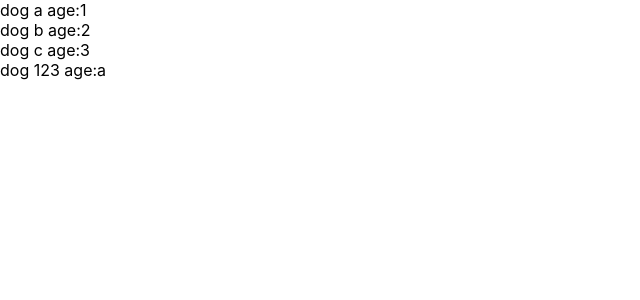
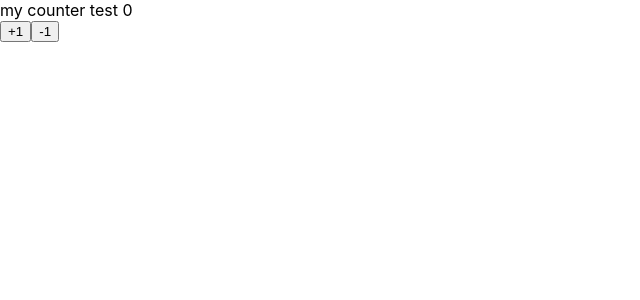
Before and after one commit to bui2jp/react-learn, a React (Create React App) app: page / in a window 1280 px wide. Shown: the top 300 px of the page, without its empty margins (0-640 px from the left). Built offline with nearby package versions, Linux system fonts and the light colour scheme.

Commit message:
setstatus

```diff
--- a/src/App.js
+++ b/src/App.js
@@ -1,39 +1,37 @@
-import React from "react";
-import PropTypes from 'prop-types';
+import React, { Component } from "react";
 
 //1 Function Component
-function App() {
+const App = () => (<MyCounter></MyCounter>);
 
-  console.log('start App()');
-
-  const dogs = [
-    { name: "a", age: 1},
-    { name: "b", age: 2},
-    { name: "c", age: 3},
-    { name: "123", age: "a"},
-  ]
-
-  //propsを渡す
+class MyCounter extends Component{
+  constructor(props){
+    console.log(props);
+    super(props);
+    this.state = {
+      count: 0,
+      nama: "aaa",
+      remark: "aaa"
+    }
+  }
+  render(){
+    console.log(this.state + " : in render()");
     return (
         <React.Fragment>
-        {
-          dogs.map( (value, index) => {
-            return <Dog name={value.name} age={value.age} key={index}/>
-          })
-        }
+          <div>my counter test { this.state.count }</div>
+          <button onClick={this.handlePlusButton}>+1</button>
+          <button onClick={this.handleMinusButton}>-1</button>
         </React.Fragment>
       );
   }
 
-//propsを受け取る
-const Dog = (props) => {
-  return <div>dog {props.name} age:{props.age}</div>
+  handlePlusButton = () => {
+    console.log("handle Plus Button. " + this.state.count);
+    this.setState({count: this.state.count + 1})
   }
-
-//proptypesを用いた型チェック
-Dog.propTypes = {
-  name: PropTypes.string.isRequired,
-  age: PropTypes.number.isRequired
+  handleMinusButton = () => {
+    console.log("handle Minus Button. " + this.state.count);
+    this.setState({count: this.state.count - 1})
+  }
 }
 
 export default App;
```
Lines whose indentation alone changed are shown as unchanged.
